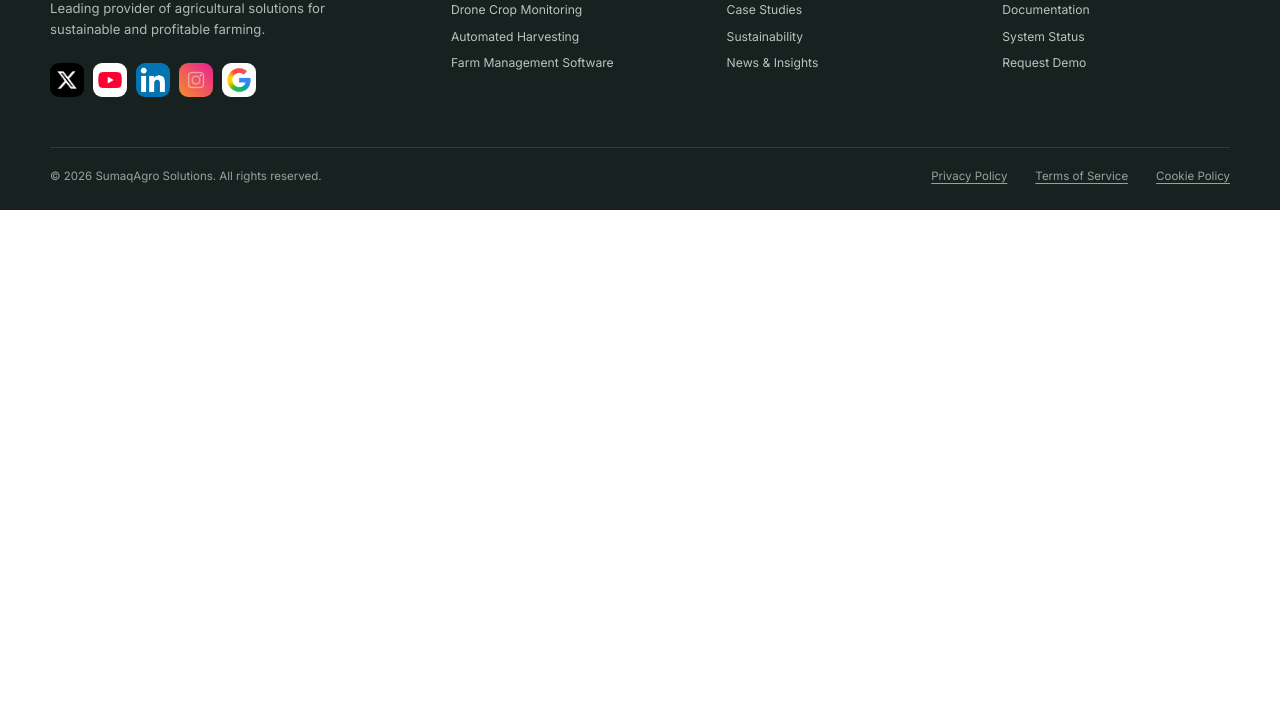
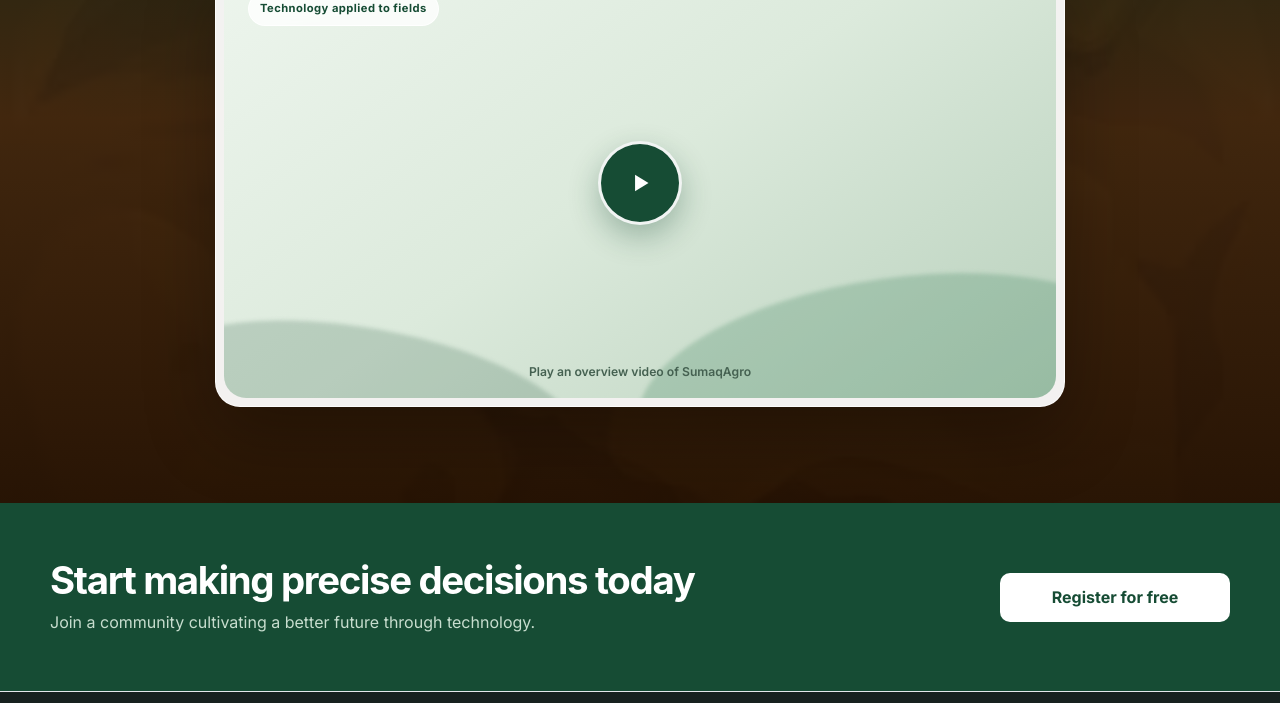
Before and after one commit to dymbia-opensource/sumaqAgro-landing-page, a website: page index.html in a window 1280 px wide. Shown: the part 6745-7448 px from the top of the page. Before the commit the page ends 6955 px from the top, so only its background shows below. Drawn offline with Linux system fonts and the light colour scheme; a web font is replaced by a local one.

Commit message:
feat(landing): add team video section

```diff
--- a/index.html
+++ b/index.html
@@ -439,6 +439,33 @@
         </div>
     </section>
 
+    <section class="demo" id="about-team" aria-labelledby="about-team-title">
+        <div class="demo__overlay" aria-hidden="true"></div>
+        <div class="container demo__content">
+            <p class="eyebrow eyebrow--light" data-i18n="about_team_video_eyebrow">Video About the Team</p>
+            <h2 class="section-title" id="about-team-title" data-i18n="about_team_video_title">Video About the Team
+            </h2>
+            <p class="demo__subtitle" data-i18n="about_team_video_subtitle">Introduction to the team, roles, and
+                responsibilities assumed during the development of SumaqAgro.</p>
+            <div class="demo-player" role="group" aria-label="Demonstration video player">
+                <div class="demo-player__visual">
+                        <span class="demo-player__label" data-i18n="about_team_video_label">Technology applied to
+                            fields</span>
+                    <button class="demo-player__play" type="button" aria-label="Play demonstration video"
+                            aria-describedby="about-team-status">
+                        <svg viewBox="0 0 24 24" aria-hidden="true">
+                            <path d="M8.5 6.2v11.6L18 12 8.5 6.2Z" />
+                        </svg>
+                    </button>
+                    <p class="demo-player__status" id="about-team-status" aria-live="polite"
+                       data-i18n="about_team_video_status">
+                        Play an overview video of SumaqAgro
+                    </p>
+                </div>
+            </div>
+        </div>
+    </section>
+
     <section class="cta" id="cta" aria-labelledby="cta-title">
         <div class="container">
             <h2 id="cta-title" data-i18n="cta_title">Start making precise decisions today</h2>
```
